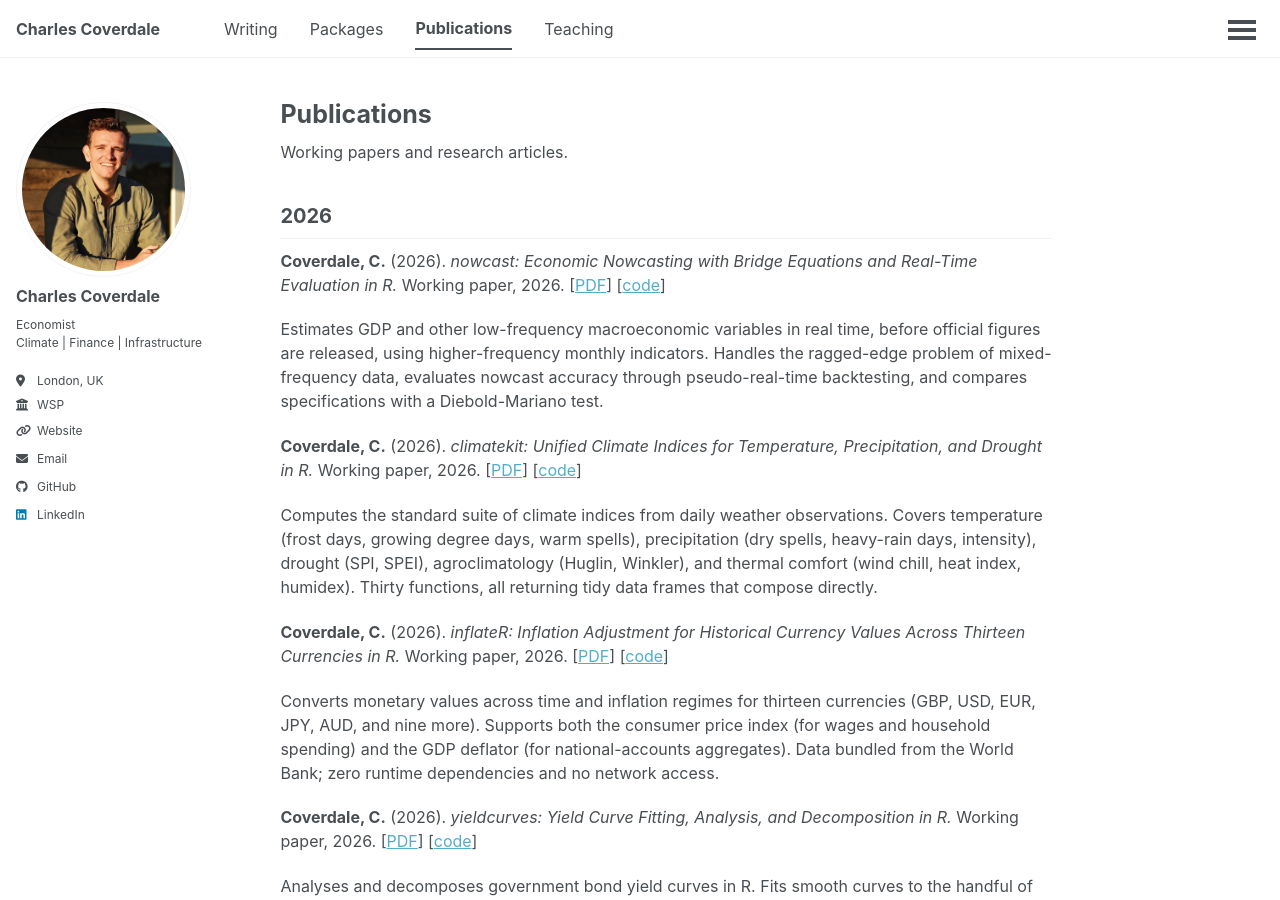
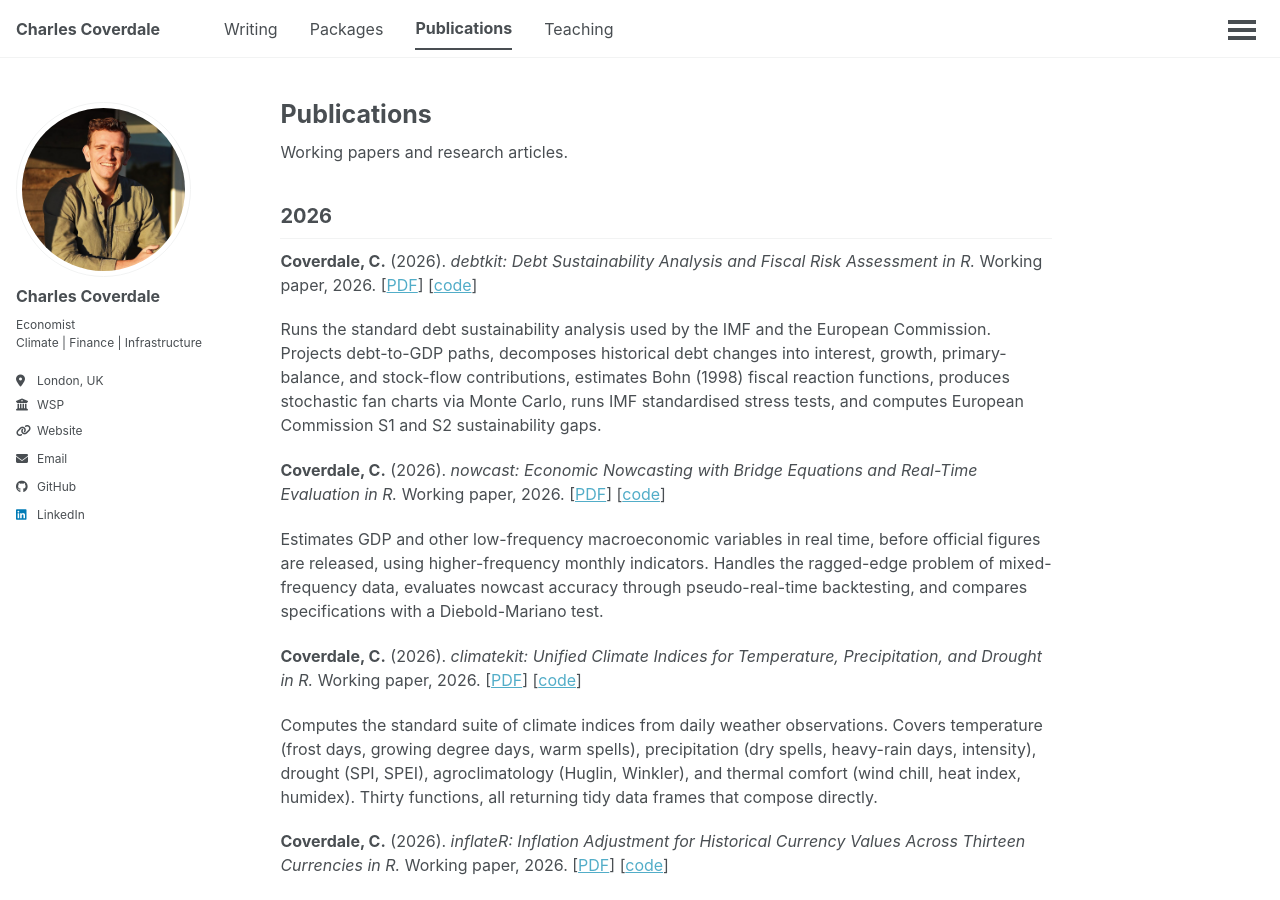
Before and after one commit to charlescoverdale/charlescoverdale.github.io, a Jekyll site: the page built from _pages/publications.md, in a window 1280 px wide and 900 px high. Built offline with Jekyll 4.4.1, drawn with Linux system fonts in a browser that asks for light colours; a script that is not in the unit is left out.

Commit message:
publications: add debtkit working paper (2026)

```diff
--- a/_pages/publications.md
+++ b/_pages/publications.md
@@ -8,6 +8,10 @@ author_profile: true
 Working papers and research articles.
 
 ## 2026
+
+**Coverdale, C.** (2026). *debtkit: Debt Sustainability Analysis and Fiscal Risk Assessment in R.* Working paper, 2026. \[[PDF](/files/coverdale_debtkit_2026.pdf)\] \[[code](https://github.com/charlescoverdale/debtkit)\]
+
+Runs the standard debt sustainability analysis used by the IMF and the European Commission. Projects debt-to-GDP paths, decomposes historical debt changes into interest, growth, primary-balance, and stock-flow contributions, estimates Bohn (1998) fiscal reaction functions, produces stochastic fan charts via Monte Carlo, runs IMF standardised stress tests, and computes European Commission S1 and S2 sustainability gaps.
 
 **Coverdale, C.** (2026). *nowcast: Economic Nowcasting with Bridge Equations and Real-Time Evaluation in R.* Working paper, 2026. \[[PDF](/files/coverdale_nowcast_2026.pdf)\] \[[code](https://github.com/charlescoverdale/nowcast)\]
 
```
Also changed, not shown: 1 other file.
